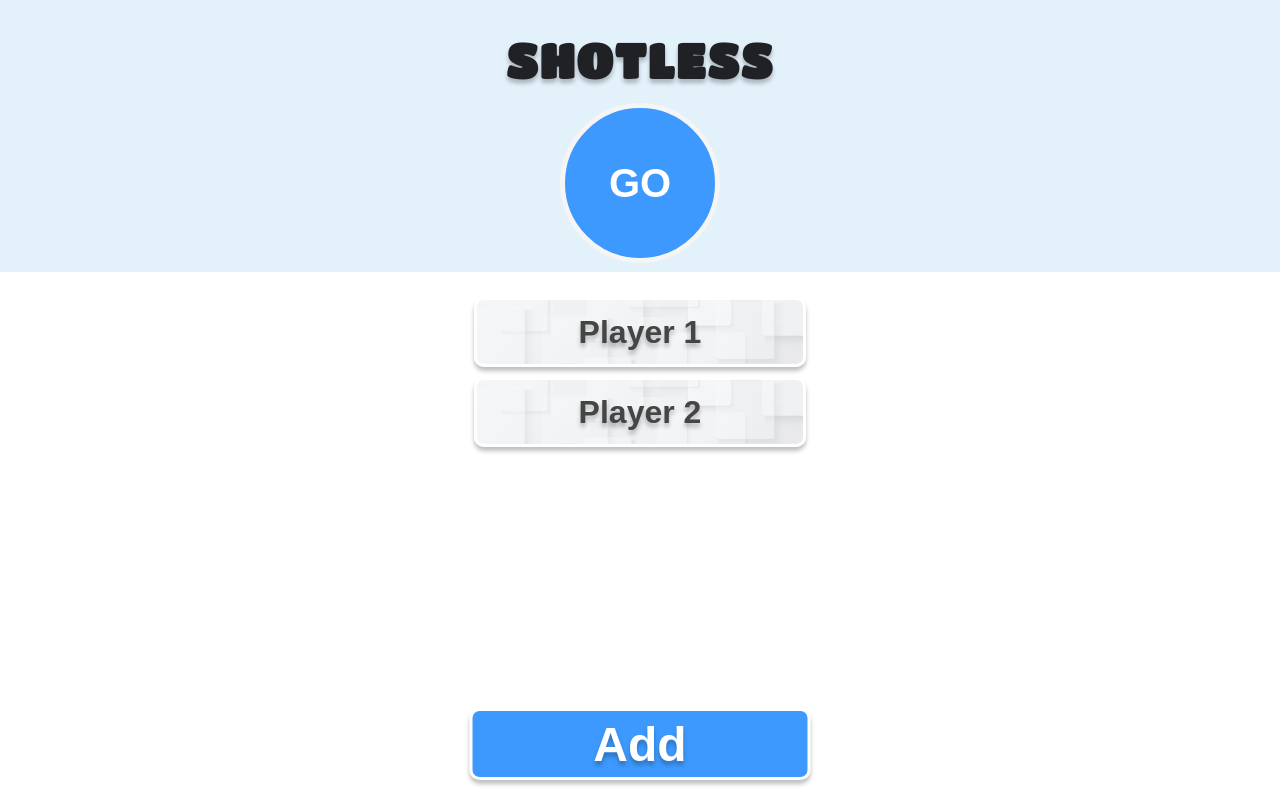
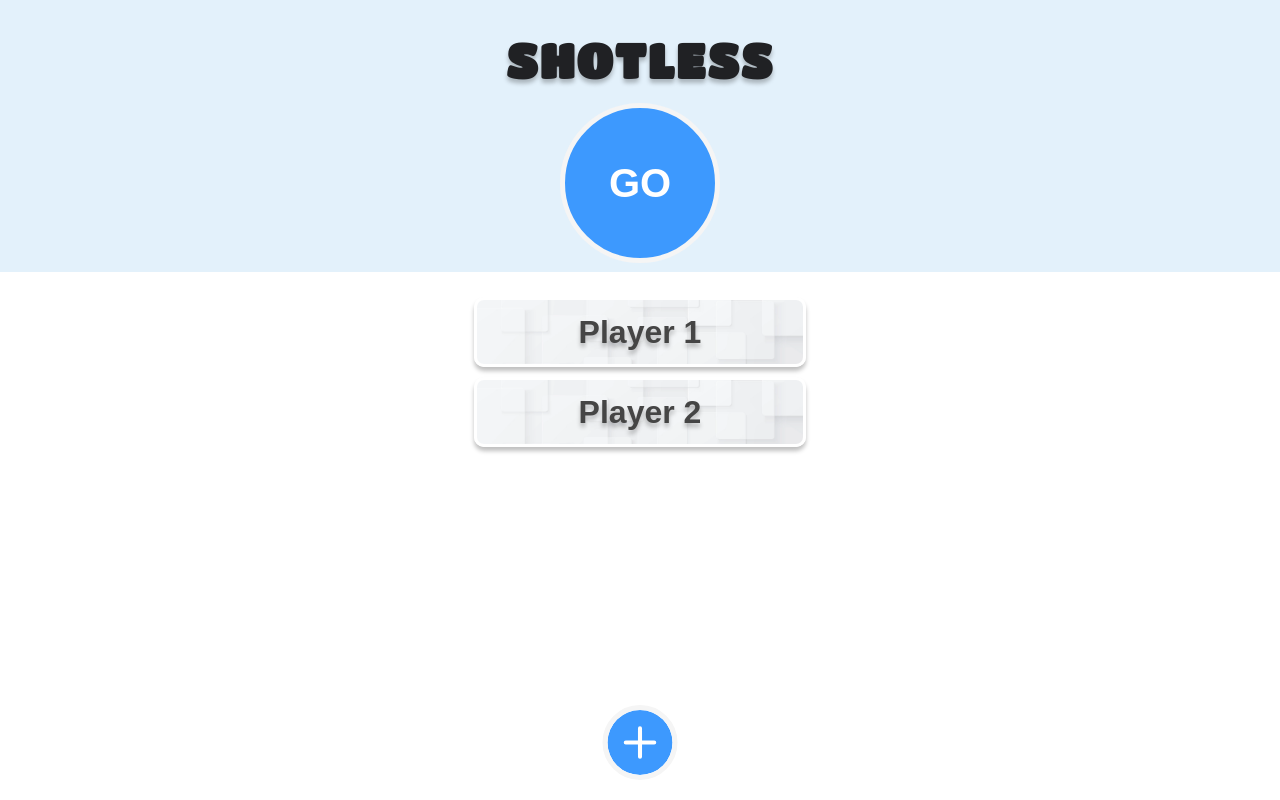
Before and after one commit to GoncaloFig/ShotlessAppV4, a Next.js app: page / in a window 1280 px wide. Built offline with nearby package versions, Linux system fonts and the light colour scheme.

Commit message:
new add btn

```diff
--- a/components/PlayersContainer.js
+++ b/components/PlayersContainer.js
@@ -1,6 +1,7 @@
 import React from 'react'
 import PlayerBadge from './PlayerBadge';
 import { useSelector } from 'react-redux';
+import { BsFillPlusCircleFill } from "react-icons/bs";
 
 
 const PlayersContainer = ({handleOpenEditPlayers}) => {
@@ -27,8 +28,8 @@ const PlayersContainer = ({handleOpenEditPlayers}) => {
                 </div>
             </div>
             <div className="addPlayerContainer">
-                {/* <button onClick={function(){ openEditPlayers()}} className="addPlayerBtn}><FaPlus/></button> */}
-                <button onClick={handleOpenEditPlayers} className="addPlayerBtn">Add</button>
+                {/* <button onClick={handleOpenEditPlayers} className="addPlayerBtn">Add</button> */}
+                <BsFillPlusCircleFill className="addPlayerIcon" onClick={handleOpenEditPlayers} />
             </div>
         </div>
     )
--- a/styles/PlayersContainer.scss
+++ b/styles/PlayersContainer.scss
@@ -25,13 +25,21 @@
     width: 341px;
     height: 72px;
     font-weight: 653;
-    font-size: 48px;
+    font-size: 40px;
     color: #FFFFFF;
     font-variation-settings: 'slnt' 0;
     text-shadow: 0px 4px 4px rgba(0, 0, 0, 0.25);
     justify-content: center;
     align-items: center;
     display: flex;
+}
+
+.addPlayerIcon{
+    font-size: 65px;
+    color: #3d99fe;
+    border: 5px solid #f5f5f5;
+    border-radius: 50%;
+    cursor: pointer;
 }
 
 .noPlayersDiv{
```
